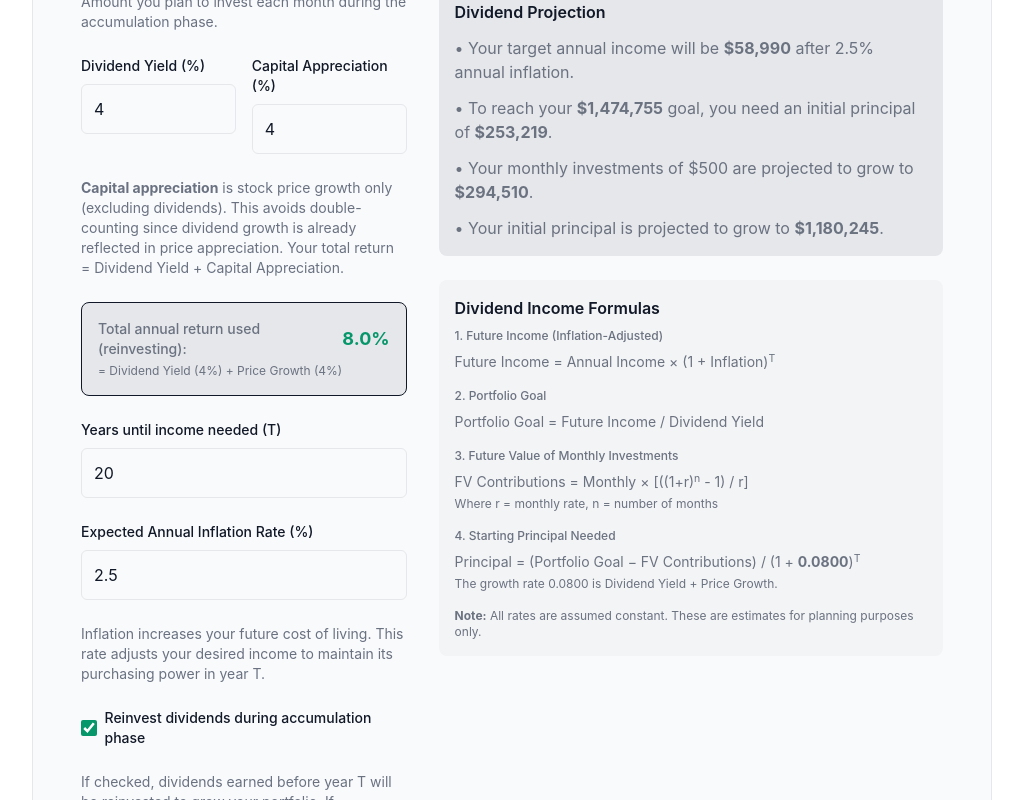
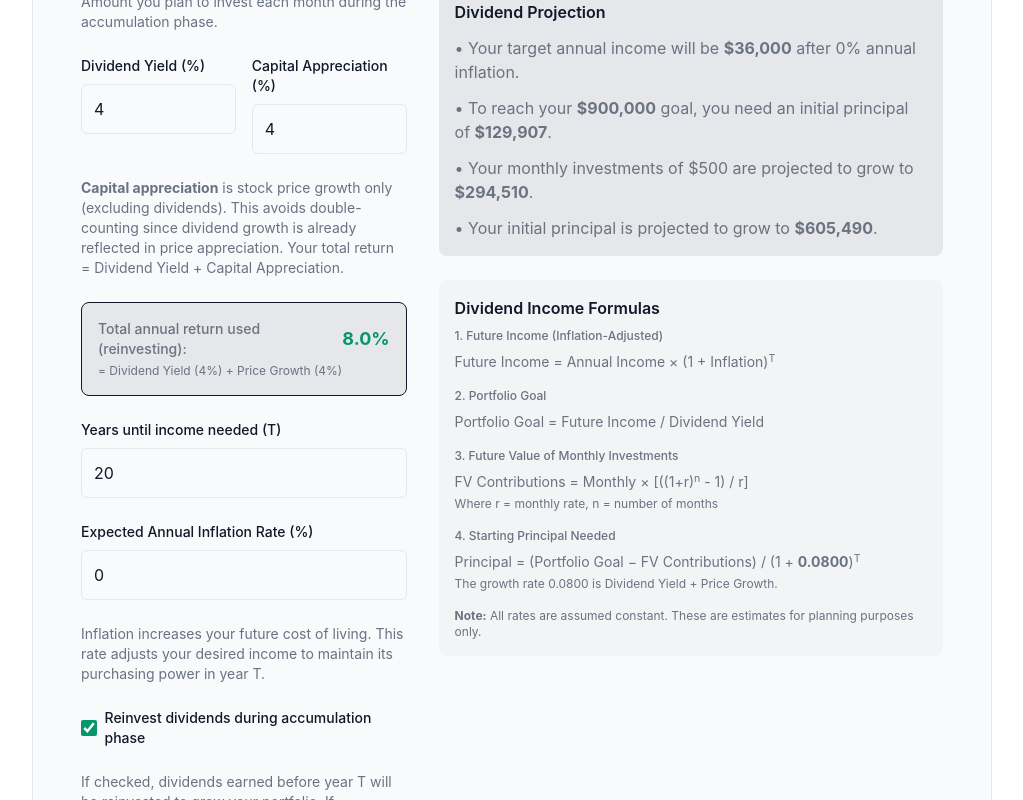
Before and after one commit to samuel-kar/invest-ed, a React (Vite) app in the folder frontend/: page /calculators/retirement-dividend in a window 1280 px wide. Shown: the part 727-1527 px from the top of the page, without its empty margins (256-1279 px from the left). Built offline with nearby package versions, Linux system fonts and the light colour scheme; no server answers.

Commit message:
change inflation rate to 0 for wow factor

```diff
--- a/frontend/src/components/calculators/calculators/RetirementDividendContainer.tsx
+++ b/frontend/src/components/calculators/calculators/RetirementDividendContainer.tsx
@@ -11,7 +11,7 @@ export default function RetirementDividendContainer() {
   const [dividendYieldPercent, setDividendYieldPercent] = useState<number>(4)
   const [yearsUntilIncome, setYearsUntilIncome] = useState<number>(20)
   const [capitalAppreciation, setCapitalAppreciation] = useState<number>(4)
-  const [inflationRate, setInflationRate] = useState<number>(2.5)
+  const [inflationRate, setInflationRate] = useState<number>(0)
   const [reinvestDividends, setReinvestDividends] = useState<boolean>(true)
   const { formatCurrency } = useCurrency()
 
@@ -165,7 +165,7 @@ export default function RetirementDividendContainer() {
           min={0}
           max={100}
           step={0.1}
-          placeholder="2.5"
+          placeholder="0"
         />
         <p className="text-sm text-gray-500">
           Inflation increases your future cost of living. This rate adjusts your
```
